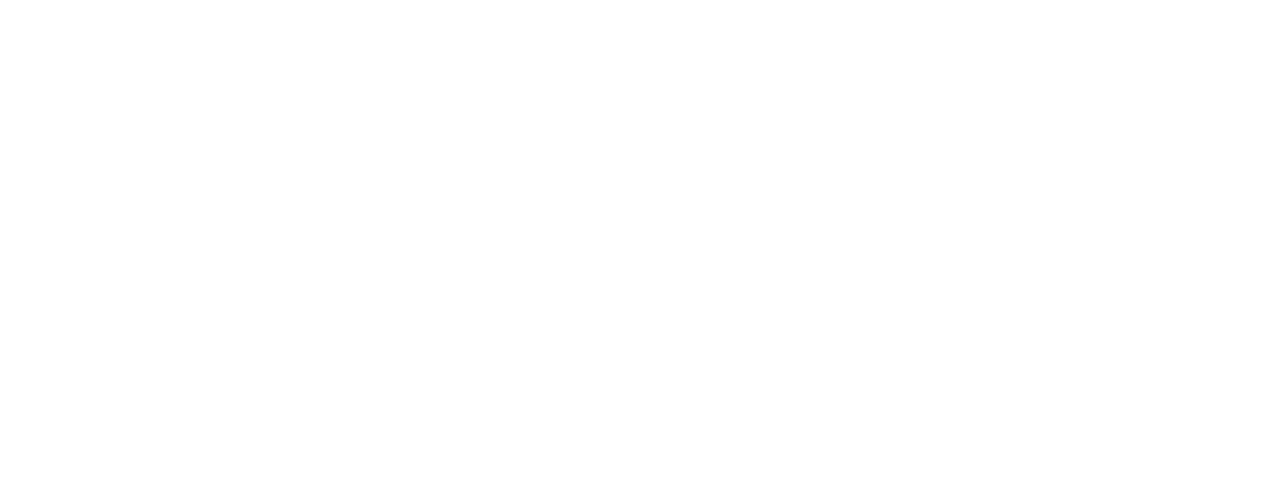
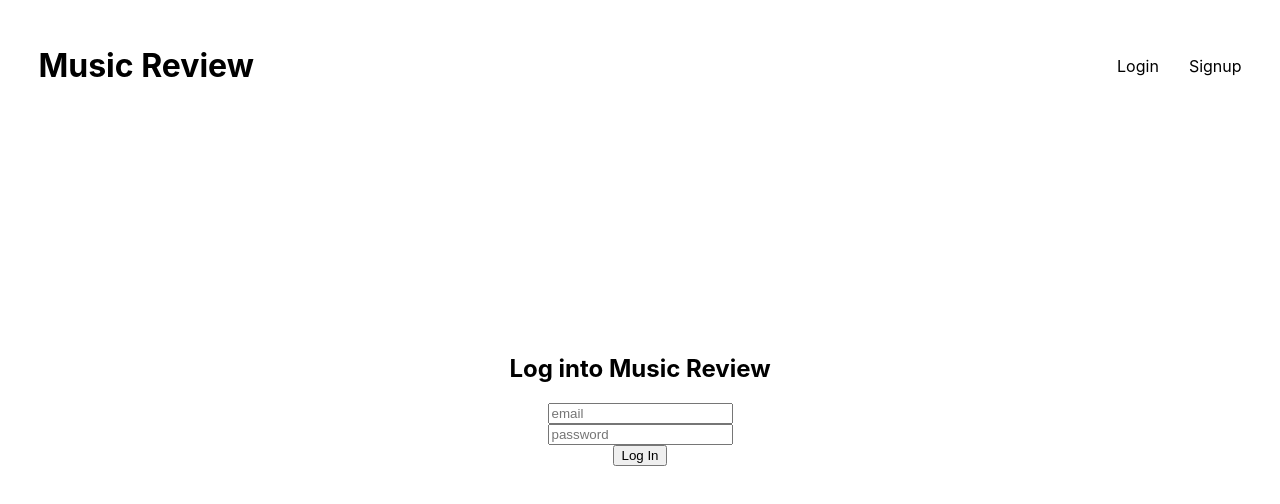
Before and after one commit to davidqing6432/music-review, a Next.js app: page /login in a window 1280 px wide. Shown: the top 504 px of the page. Built offline with nearby package versions, Linux system fonts and the light colour scheme; no server answers.

Commit message:
getting auth setup, created login and signup

```diff
--- a/src/components/Navigation/Navigation.tsx
+++ b/src/components/Navigation/Navigation.tsx
@@ -14,9 +14,9 @@
           <Link href="/login">
             <p>Login</p>
           </Link>
-          <a href="/signup">
+          <Link href="/signup">
             <p>Signup</p>
-          </a>
+          </Link>
         </div>
       </div>
       <div className={styles.spacer} />
--- a/src/firebase/auth.ts
+++ b/src/firebase/auth.ts
@@ -5,8 +5,8 @@
     signOut } from "firebase/auth";
 import { app } from "./firebaseApp";
 
-const auth = getAuth(app);
 export const createEmailPass = async ( email: string, password: string ): Promise<string> => {
+    const auth = getAuth(app);
     let uid = "";
     console.log("used create email pass", auth.config.apiKey)
     await createUserWithEmailAndPassword(auth, email, password)
@@ -24,10 +24,12 @@
 }
 
 export const signInEmailPass = async ( email: string, password: string ) => {
+    const auth = getAuth(app);
     signInWithEmailAndPassword(auth, email, password)
     .then((userCredential) => {
         // Signed in
         const user = userCredential.user;
+        return user;
     })
     .catch((error) => {
         console.error(error);
@@ -36,6 +38,7 @@
 }
 
 export const useSignOut = () => {
+    const auth = getAuth(app);
     signOut(auth).then(() => {
         // Sign-out successful.
     }).catch((error) => {
@@ -45,6 +48,7 @@
 }
 
 export const authObserver = () => {
+    const auth = getAuth(app);
     onAuthStateChanged(auth, (user) => {
         if (user) {
             // User is signed in
--- a/src/pages/login.tsx
+++ b/src/pages/login.tsx
@@ -1,7 +1,35 @@
+import { useState } from 'react';
+import { Navigation } from '../components/Navigation/Navigation';
+import { signInEmailPass } from '../firebase/auth';
 import styles from '../styles/Login.module.css';
 
 const Login = () => {
-  <div className={styles.Login}></div>;
+  const [email, setEmail] = useState('');
+  const [pass, setPass] = useState('');
+
+  const handleLogin = () => {
+    signInEmailPass(email, pass);
+  };
+
+  return (
+    <>
+      <Navigation />
+      <div className={styles.Login}>
+        <h2>Log into Music Review</h2>
+        <input
+          value={email}
+          placeholder="email"
+          onChange={(event) => setEmail(event.target.value)}
+        />
+        <input
+          value={pass}
+          placeholder="password"
+          onChange={(event) => setPass(event.target.value)}
+        />
+        <button onClick={() => handleLogin()}>Log In</button>
+      </div>
+    </>
+  );
 };
 
 export default Login;
--- a/src/styles/Login.module.css
+++ b/src/styles/Login.module.css
@@ -0,0 +1,7 @@
+.Login {
+    display: flex;
+    flex-direction: column;
+    justify-content: center;
+    align-items: center;
+    height: 70vh;
+}
```
Also changed, not shown: src/pages/signup.tsx (+6 -6 lines), src/styles/SignUp.module.css (+7 -0 lines).
